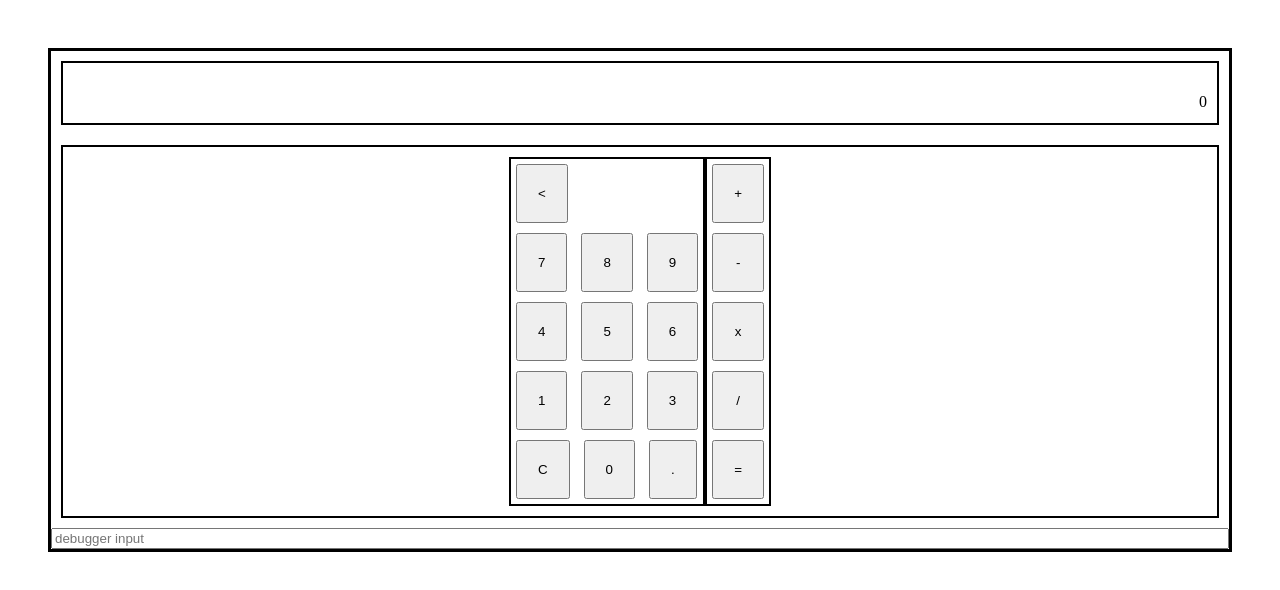
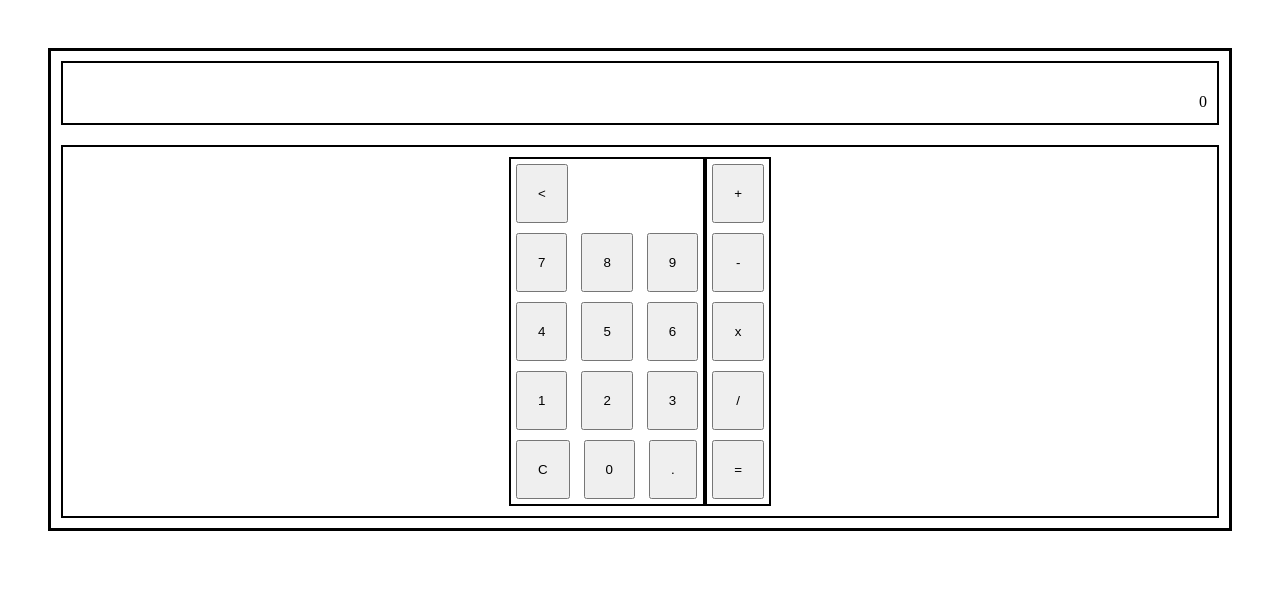
Before and after one commit to ctzewu/odin-calculator, a plain HTML site: page index.html in a window 1280 px wide. Drawn offline with Linux system fonts and the light colour scheme.

Commit message:
update README and remove input

```diff
--- a/index.html
+++ b/index.html
@@ -44,7 +44,7 @@
                 <button class="operator" id="button16">+</button>
             </div>
         </div>
-        <input placeholder="debugger input" id="debug-input">
+        <!-- <input placeholder="debugger input" id="debug-input"> -->
         <script src="script.js"></script>
     </body>
 </html>
```
Also changed, not shown: 1 other file.
